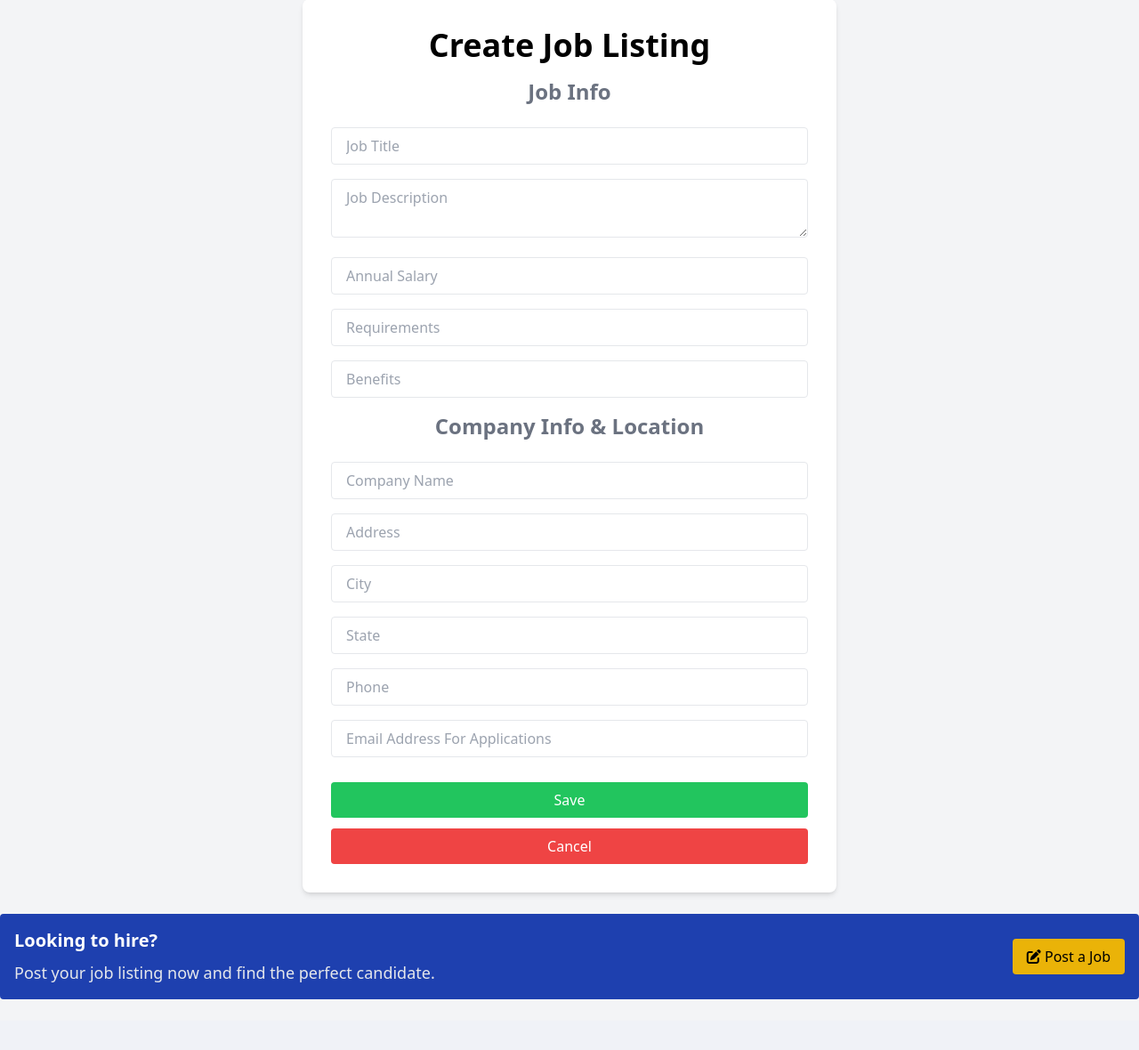
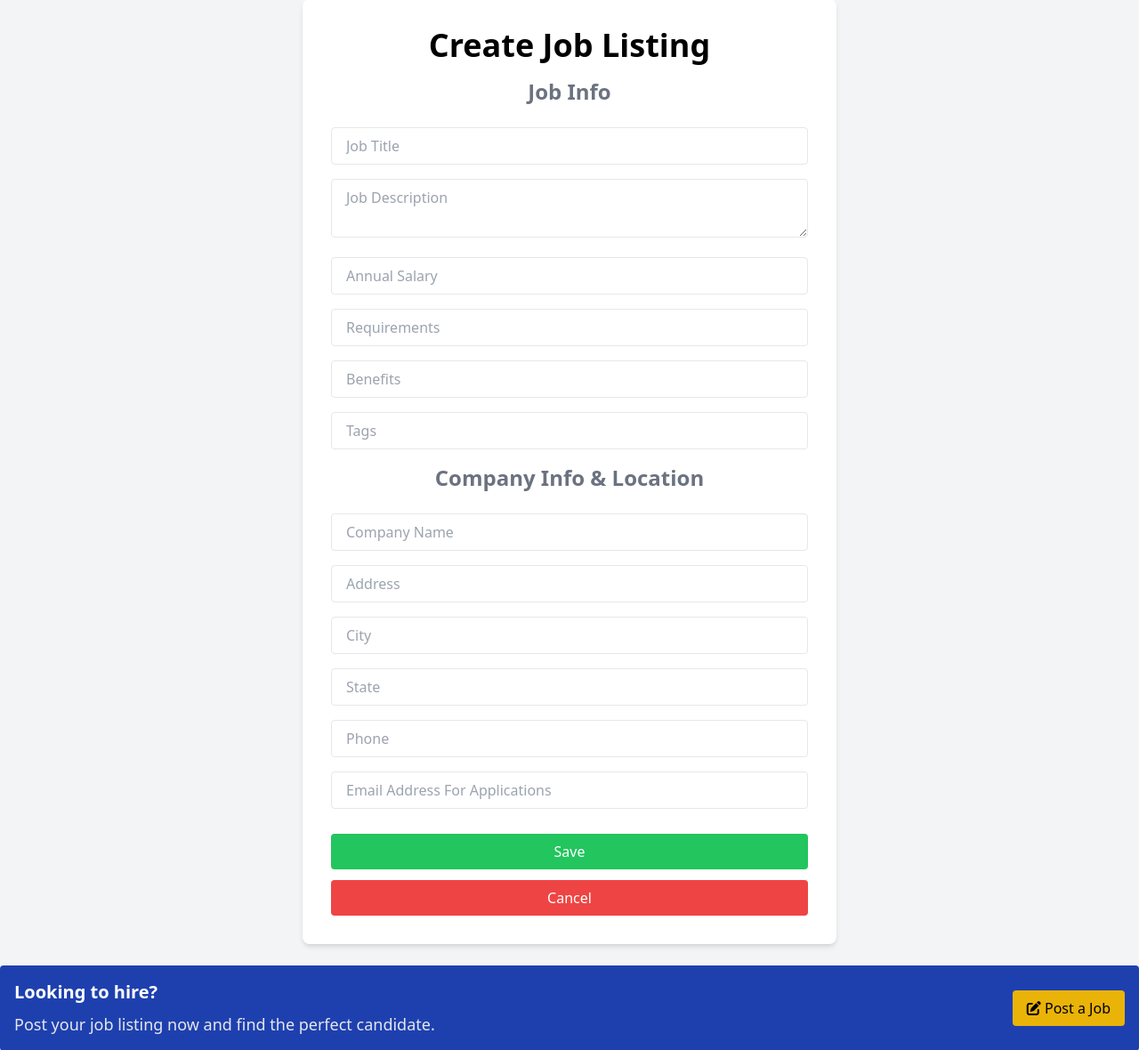
Before and after one commit to monatemedia/ejobs-php, a PHP site: page /listings/create in a window 1280 px wide. Shown: the part 269-1449 px from the top of the page at 89% size. Before the commit the page ends 1392 px from the top, so only its background shows below. Run offline with PHP 8.4, Linux system fonts and the light colour scheme; a stand-in replaces the project's code that opens the database connection.

Commit message:
Insert Listings Into Database

```diff
--- a/App/controllers/ListingController.php
+++ b/App/controllers/ListingController.php
@@ -52,7 +52,7 @@ class ListingController{
      * @return void
      */
     public function store(){
-        $allowedFields = ["title", "description", "salary", "requirements", "benefits", "company", "address", "city", "state", "phone", "email"];
+        $allowedFields = ["title", "description", "salary", "tags", "requirements", "benefits", "company", "address", "city", "state", "phone", "email"];
 
         $newListingData = array_intersect_key($_POST, array_flip($allowedFields));
 
@@ -60,7 +60,7 @@ class ListingController{
 
         $newListingData = array_map('sanitize', $newListingData);
 
-        $requiredFields = ['title', 'description', 'email', 'city', 'state'];
+        $requiredFields = ['title', 'description', 'salary', 'email', 'city', 'state'];
 
         $errors = [];
 
@@ -78,7 +78,35 @@ class ListingController{
             ]);
         } else {
             //Submit data
-            echo 'Success';
+
+            $fields = [];
+
+            foreach($newListingData as $field => $value) {
+                $fields[] = $field;
+            }
+
+            $fields = implode(', ', $fields);
+
+            $values = [];
+
+            foreach($newListingData as $field => $value) {
+                // Convert empty strings to null
+                if($value === '') {
+                    $newListingData[$field] = null;
+                }
+                $values[] = ':' . $field;
+            }
+
+            $values = implode(', ', $values);
+
+            $query = "INSERT INTO listings ({$fields}) VALUES ({$values})";
+
+            $this->db->query($query, $newListingData);
+
+            header('Location: /listings');
+            exit;
+
+            redurect('/listings');
         }
     }
 }
--- a/App/views/home.view.php
+++ b/App/views/home.view.php
@@ -33,10 +33,11 @@
                       >Local</span
                     >-->
                   </li>
+                  <?php if (!empty($listing->tags)) : ?>
                   <li class="mb-2">
-                    <strong>Tags:</strong> <?=$listing->tags ?>,
-                    <span>Coding</span>
+                    <strong>Tags:</strong> <?=$listing->tags ?>
                   </li>
+                  <?php endif; ?>
                 </ul>
                 <a href="/listing/<?=$listing->id ?>"
                   class="block w-full text-center px-5 py-2.5 shadow-sm rounded border text-base font-medium text-indigo-700 bg-indigo-100 hover:bg-indigo-200"
--- a/App/views/listings/create.view.php
+++ b/App/views/listings/create.view.php
@@ -60,6 +60,15 @@
               placeholder="Benefits"
               class="w-full px-4 py-2 border rounded focus:outline-none"
               value="<?= $listing['benefits'] ?? '' ?>"
+            />
+          </div>
+          <div class="mb-4">
+            <input
+              type="text"
+              name="tags"
+              placeholder="Tags"
+              class="w-full px-4 py-2 border rounded focus:outline-none"
+              value="<?= $listing['tags'] ?? '' ?>"
             />
           </div>
           <h2 class="text-2xl font-bold mb-6 text-center text-gray-500">
--- a/App/views/listings/index.view.php
+++ b/App/views/listings/index.view.php
@@ -27,10 +27,11 @@
                       >Local</span
                     >-->
                   </li>
+                  <?php if (!empty($listing->tags)) : ?>
                   <li class="mb-2">
-                    <strong>Tags:</strong> <?=$listing->tags ?>,
-                    <span>Coding</span>
+                    <strong>Tags:</strong> <?=$listing->tags ?>
                   </li>
+                  <?php endif; ?>
                 </ul>
                 <a href="/listing/<?= $listing->id ?>"
                   class="block w-full text-center px-5 py-2.5 shadow-sm rounded border text-base font-medium text-indigo-700 bg-indigo-100 hover:bg-indigo-200"
--- a/App/views/listings/show.view.php
+++ b/App/views/listings/show.view.php
@@ -32,9 +32,11 @@
                 >Local</span
               > -->
             </li>
+            <?php if (!empty($listing->tags)) : ?>
             <li class="mb-2">
-              <strong>Tags:</strong> <?= $listing->tags ?>
+              <strong>Tags:</strong> <?=$listing->tags ?>
             </li>
+            <?php endif; ?>
           </ul>
         </div>
       </div>
--- a/helpers.php
+++ b/helpers.php
@@ -85,3 +85,14 @@ function formatSalary($salary) {
 function sanitize($dirty) {
     return filter_var(trim($dirty), FILTER_SANITIZE_SPECIAL_CHARS);
 }
+
+/**
+ * Redirect to a given URL
+ *
+ * @param string $url
+ * @return void
+ */
+function redirect($url) {
+    header('Location: '.$url);
+    exit;
+}
```
